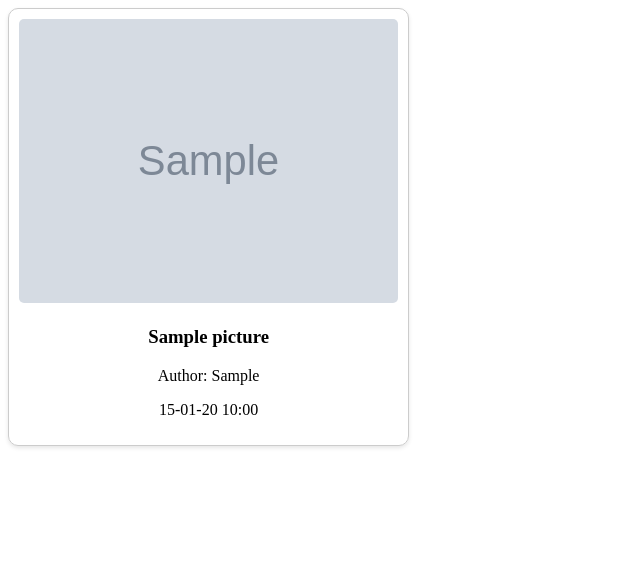
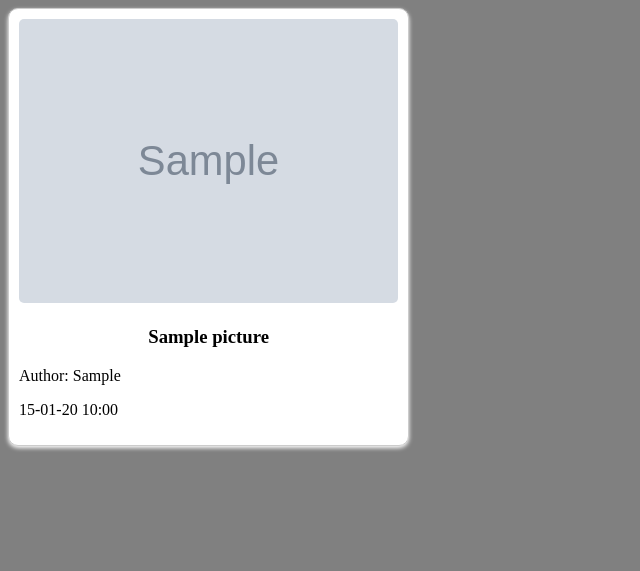
Before and after one commit to AmirovErkin/image_gallery, a Django app: page / in a window 1280 px wide. Shown: the top 571 px of the page, without its empty margins (0-640 px from the left). Run offline with Django 4.2, Linux system fonts and the light colour scheme; tables that the repository leaves empty hold one stand-in row (values such as "Sample post"); grey boxes marked "Sample" are stand-in pictures.

Commit message:
Add image gallery project

```diff
--- a/gallery/models.py
+++ b/gallery/models.py
@@ -8,7 +8,7 @@ class Picture(models.Model):
     title = models.CharField(max_length=150)
     date = models.DateTimeField(auto_now_add=True)
     author = models.ForeignKey(User, on_delete=models.CASCADE)
-    images = models.ImageField(default='default.jpg')
+    images = models.ImageField(default='default.png', upload_to='media/')
 
     def __str__(self):
         return self.title
--- a/gallery/static/gallery/static.css
+++ /dev/null
@@ -1,29 +0,0 @@
-
-.gallery {
-  display: flex;
-  flex-wrap: wrap;
-  justify-content: space-between;
-  text-align: center;
-
-}
-
-.gallery-item {
-  width: 30%;
-  margin-bottom: 20px;
-  border: 1px solid #ccc;
-  border-radius: 10px;
-  padding: 10px;
-  box-shadow: 0 2px 4px rgba(0, 0, 0, 0.1);
-}
-
-.gallery-item img {
-  width: 100%;
-  height: auto;
-  border-radius: 5px;
-}
-
-.gallery-item .info {
-  margin-top: 10px;
-  font-size: 14px;
-  text-align: center;
-}
--- /dev/null
+++ b/gallery/static/gallery/style.css
@@ -0,0 +1,46 @@
+    body {
+      background-color: gray;
+    }
+
+    .gallery {
+      display: flex;
+      flex-wrap: wrap;
+      justify-content: space-between;
+      font-family: Century;
+    }
+
+    .gallery-item {
+      width: 30%;
+      margin-bottom: 10%;
+      border: 1px solid #ccc;
+      border-radius: 10px;
+      padding: 10px;
+      box-shadow: 0 2px 4px white;
+      background-color: white;
+    }
+
+    .gallery-item img {
+      width: 100%;
+      height: auto;
+      border-radius: 5px;
+    }
+
+    .gallery-item .info {
+      margin-top: 10px;
+      font-size: 14px;
+      text-align: center;
+    }
+
+    .data {
+      font-family: Gigi;
+    }
+
+    h3 {
+      text-align: center;
+    }
+
+    .image {
+      width: 250px;
+      height: 250px;
+      background-size: cover;
+    }
--- a/gallery/templates/gallery/picture_list.html
+++ b/gallery/templates/gallery/picture_list.html
@@ -7,16 +7,16 @@
           content="width=device-width, user-scalable=no, initial-scale=1.0, maximum-scale=1.0, minimum-scale=1.0">
     <meta http-equiv="X-UA-Compatible" content="ie=edge">
     <title>Picture</title>
-    <link rel="stylesheet" href="{% static 'gallery/static.css' %}">
+    <link rel="stylesheet" href="{% static 'gallery/style.css' %}">
 </head>
 <body>
     <div class="gallery">
       {% for picture in pictures %}
         <div class="gallery-item">
-          <img src="{{ picture.images.url }}" alt="Image">
+          <img class="image" src="{{ picture.images.url }}" alt="Image">
           <h3>{{ picture.title }}</h3>
           <p>Author: {{ picture.author|title }}</p>
-          <p>{{ picture.date|date:"d-m-y  H:i" }}</p>
+          <p class="data">{{ picture.date|date:"d-m-y  H:i" }}</p>
 
         </div>
       {% endfor %}
```
Also changed, not shown: media/default.png.
